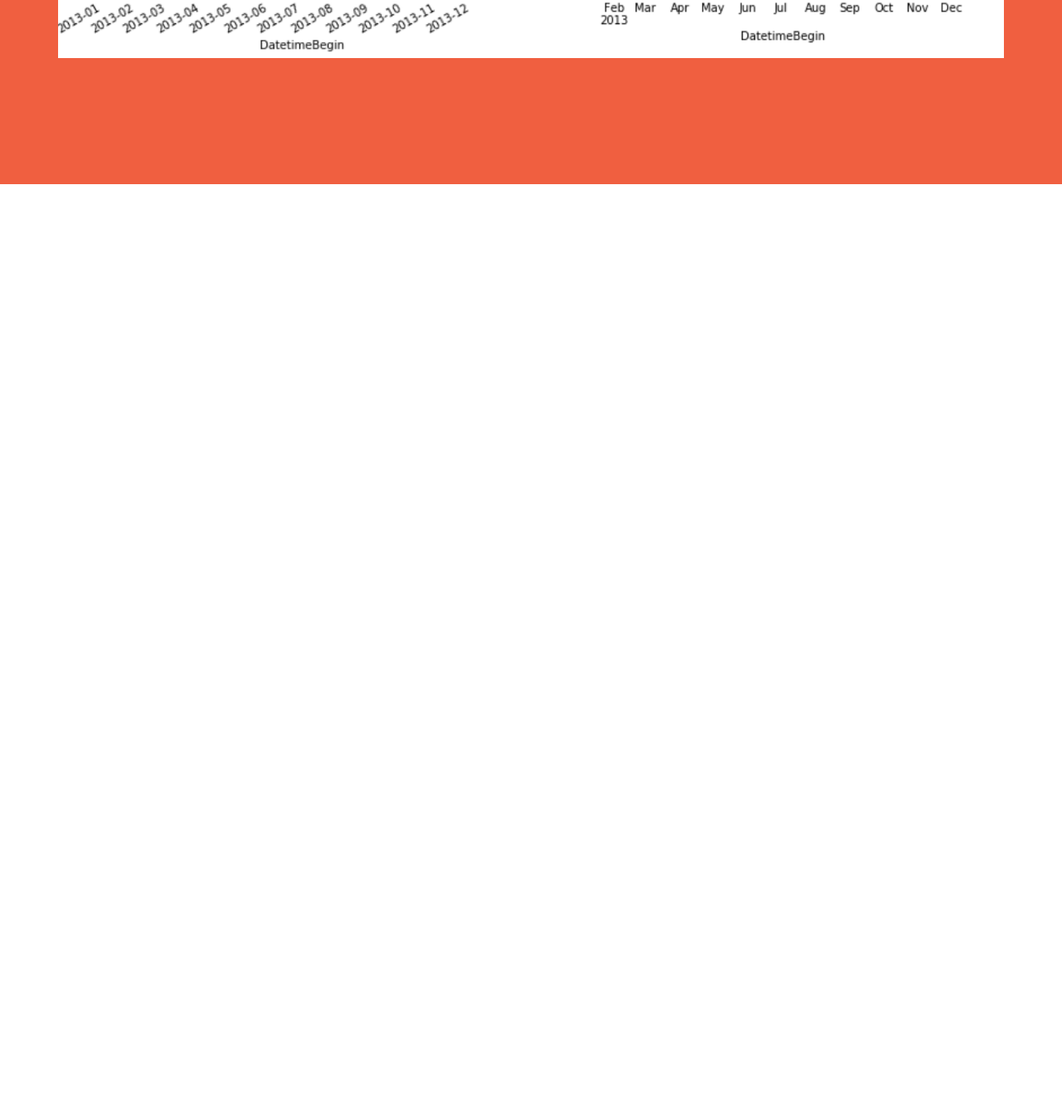
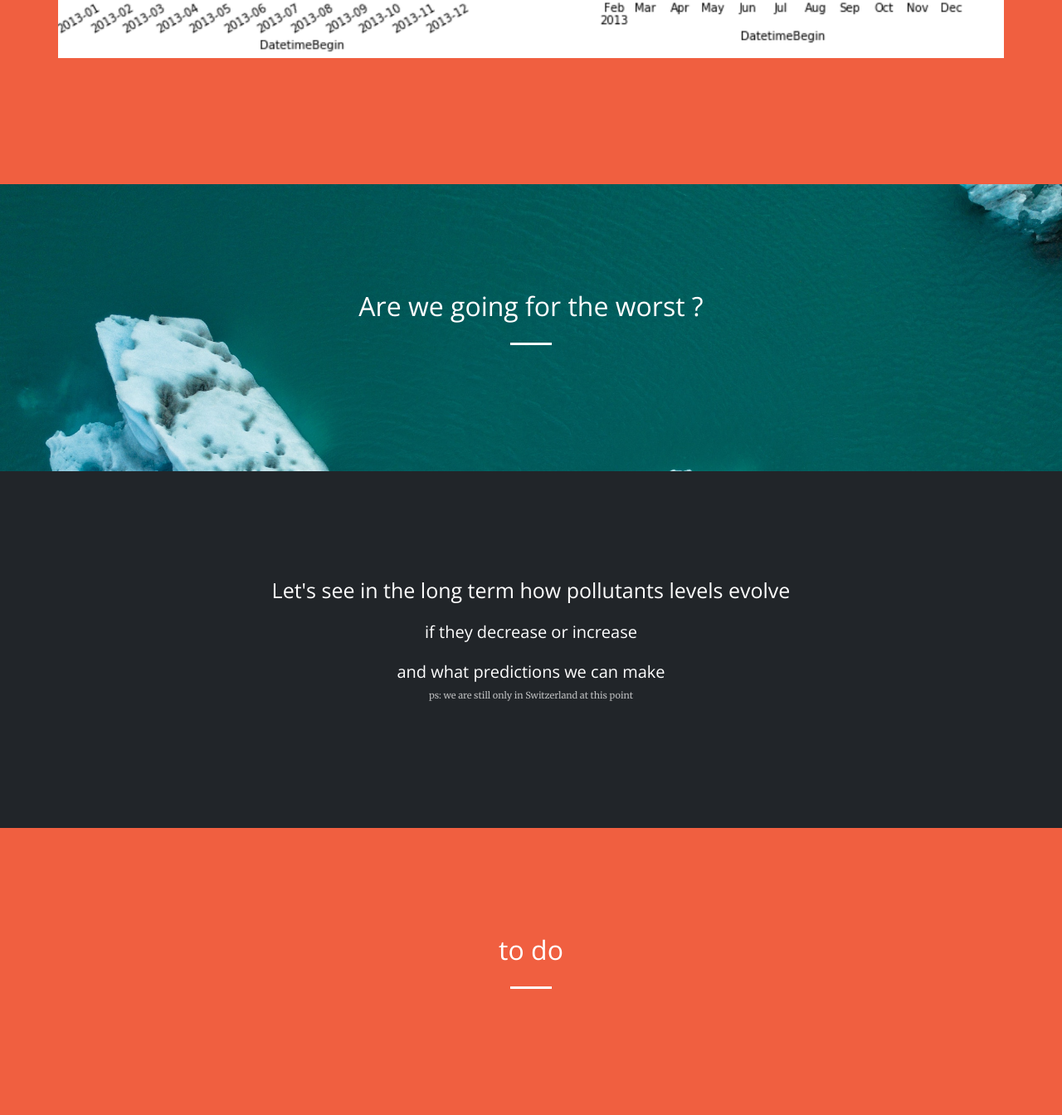
Before and after one commit to ada-pandas/ada-pandas.github.io, a plain HTML site: page WebDataStory/index.html in a window 1280 px wide. Shown: the part 7798-9142 px from the top of the page at 83% size. Before the commit the page ends 8020 px from the top, so only its background shows below. Drawn offline with nearby package versions, Linux system fonts and the light colour scheme.

Commit message:
Started working on timestory

```diff
--- a/WebDataStory/index.html
+++ b/WebDataStory/index.html
@@ -205,6 +205,49 @@
             </div>
         </div>
     </section>
+    <section id="futurePollutants" class="bg-dark text-white" style="background-image: url(&quot;assets/img/joel-vodell-MdpHg97Kq5I-unsplash.jpg&quot;);background-repeat: space;background-size: cover;">
+        <div class="container" style="padding: 0px;">
+            <div class="row">
+                <div class="col offset-lg-8 mx-auto text-center">
+                    <h2 class="text-white section-heading">Are we going for the worst ?</h2>
+                    <hr class="light my-4">
+                </div>
+            </div>
+        </div>
+    </section>
+    <section id="pollutantsLevels" class="bg-dark text-white">
+        <div class="container" style="padding: 0px;">
+            <div class="row">
+                <div class="col offset-lg-8 mx-auto text-center">
+                    <h2 class="text-white section-heading" style="font-size: 25px;">Let's see in the long term how pollutants levels evolve</h2>
+                    <p class="text-faded mb-4"></p>
+                </div>
+            </div>
+            <div class="row">
+                <div class="col offset-lg-8 mx-auto text-center">
+                    <h2 class="text-white section-heading" style="font-size: 20px;">if they decrease or increase</h2>
+                    <p class="text-faded mb-4"></p>
+                </div>
+            </div>
+            <div class="row">
+                <div class="col offset-lg-8 mx-auto text-center">
+                    <h2 class="text-white section-heading" style="font-size: 20px;">and what predictions we can make</h2>
+                    <p class="text-faded mb-4" style="font-size: 11px;">ps: we are still only in Switzerland at this point</p>
+                </div>
+            </div>
+        </div>
+    </section>
+    <section id="pollutantsDescriptionTitle" class="bg-primary">
+        <div class="container" style="padding: 0px;">
+            <div class="row">
+                <div class="col offset-lg-8 mx-auto text-center">
+                    <h2 class="text-white section-heading">to do</h2>
+                    <hr class="light my-4">
+                    <p class="text-faded mb-4"></p>
+                </div>
+            </div>
+        </div>
+    </section>
     <script src="assets/js/jquery.min.js"></script>
     <script src="assets/bootstrap/js/bootstrap.min.js"></script>
     <script src="https://cdnjs.cloudflare.com/ajax/libs/jquery-easing/1.4.1/jquery.easing.min.js"></script>
```
Also changed, not shown: WebDataStory/assets/img/joel-vodell-MdpHg97Kq5I-unsplash (1).jpg (added), WebDataStory/assets/img/joel-vodell-MdpHg97Kq5I-unsplash.jpg (added), 4 other files.
